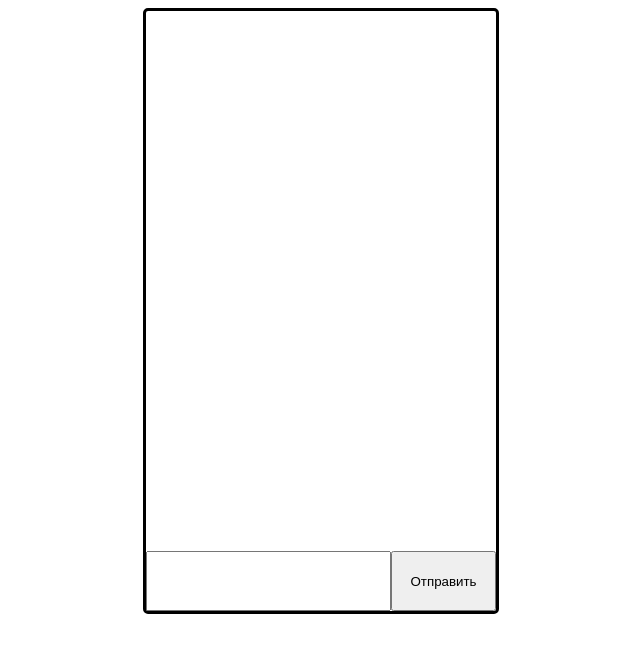
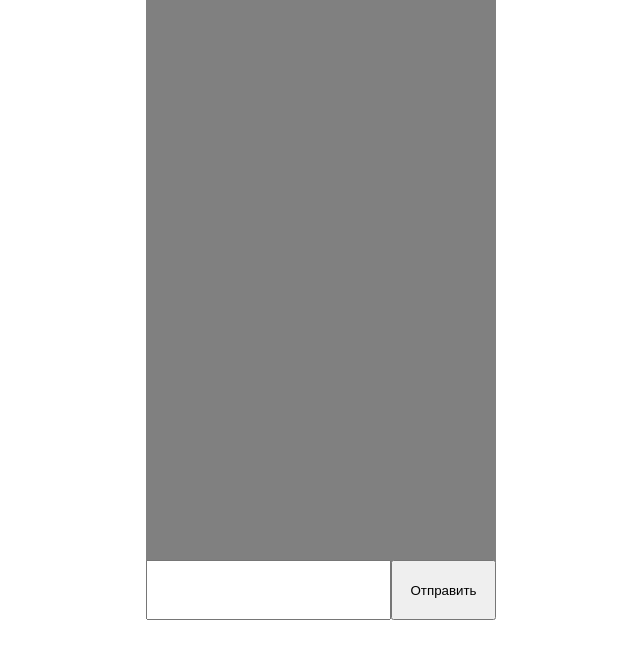
Before and after one commit to CyberPineapple/Project-React, a React (Create React App) app: page / in a window 1280 px wide. Shown: the top 658 px of the page, without its empty margins (319-959 px from the left). Built offline with nearby package versions, Linux system fonts and the light colour scheme.

Commit message:
Опять переделан интерфейс ( Баги остались )

```diff
--- a/package.json
+++ b/package.json
@@ -3,6 +3,7 @@
   "version": "0.1.0",
   "private": true,
   "dependencies": {
+    "create-react-app": "^2.1.3",
     "react": "^16.7.0",
     "react-dom": "^16.7.0",
     "react-scripts": "2.1.3"
--- a/src/components/app.css
+++ b/src/components/app.css
@@ -3,20 +3,21 @@
     margin: auto;
     height: 600px;
     width: 350px;
-    border: 3px solid black;
-    border-radius: 5px;
+    /* border: 3px solid black;
+    border-radius: 5px; */
+    background-color: grey;
 }
 
 .output{
-    width: 350px;
+    padding: 10px;
     height: 90%;
     overflow-y: auto;
     overflow-wrap: break-word;
 }
 
 .input{
+    margin: 0;
     position: relative;
-    width: 350px;
     height: 10%;
 }
 
@@ -44,13 +45,14 @@ button:active{
   color: white;
 }
 
+.message-container{
+    width: 90%;
+}
 
 .message{
+    margin: 0;
+    width: 100%;
     border-bottom: 3px solid black;
-}
-
-.message:focus{
-    background-color: red;
 }
 
 
@@ -62,3 +64,8 @@ button:active{
 .Click{
     background-color: red;
 }
+
+*{
+    margin: 0;
+    padding: 0;
+}
```
Also changed, not shown: 1 other file (tests, documents, lock files or other folders).
